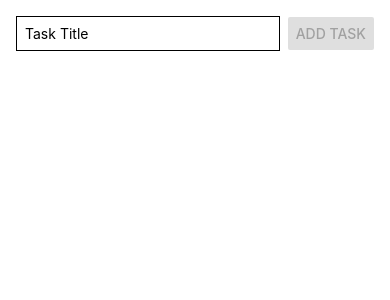
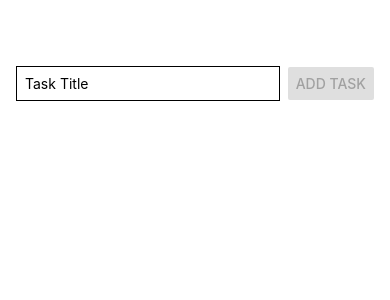
Before and after one commit to febinroby/INFO6132-Lab1, a React Native app: screen / in a window 390 px wide. Shown: the top 300 px of the page. Built offline with nearby package versions, Linux system fonts and the light colour scheme.

Commit message:
Final commit

```diff
--- a/App.js
+++ b/App.js
@@ -33,5 +33,9 @@ export default function App() {
 }
 
 const styles = StyleSheet.create({
-  container: { flex: 1, padding: 16 },
+  container: {
+    flex: 1,
+    padding: 16,
+    marginTop: 50
+  },
 });
```
